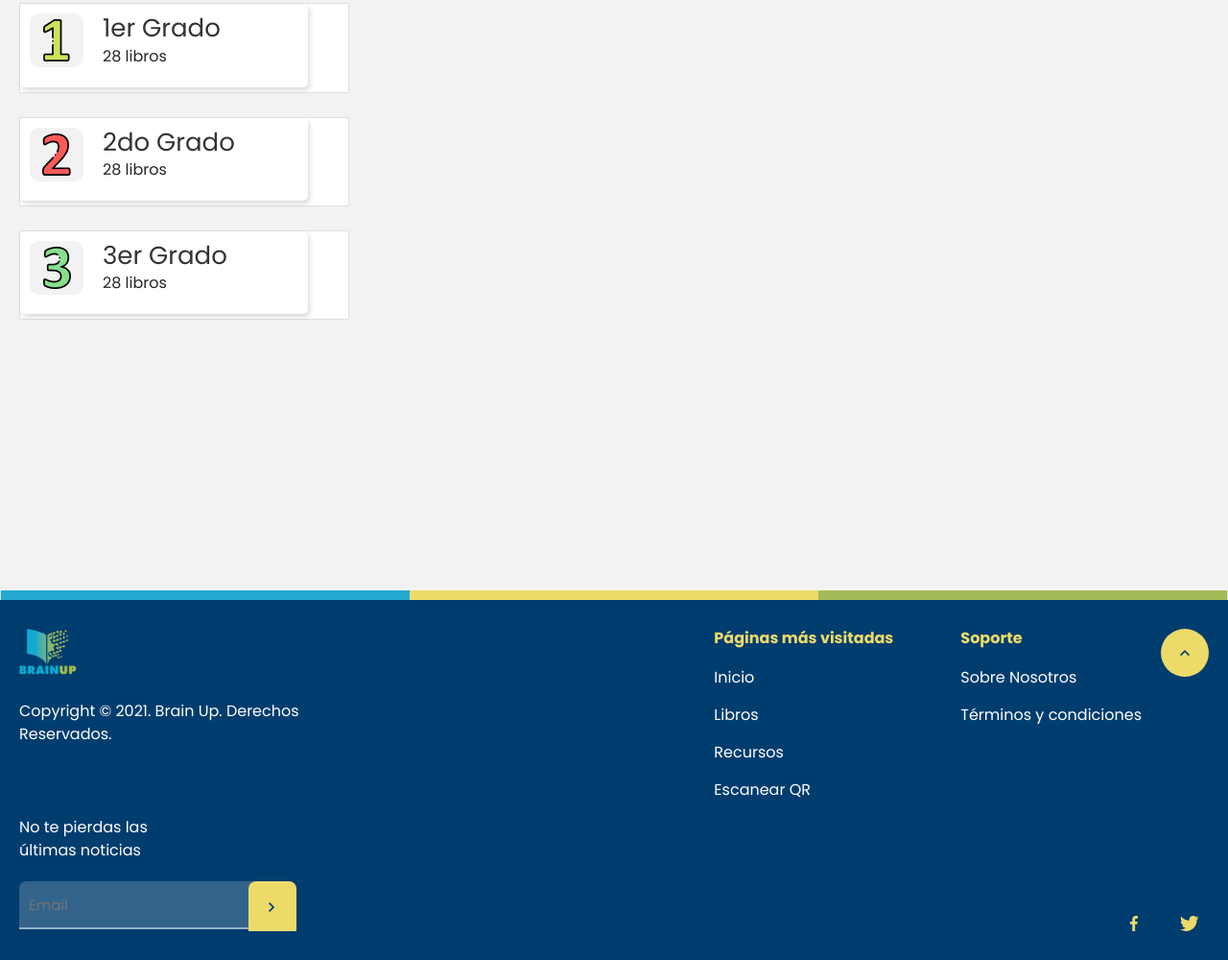
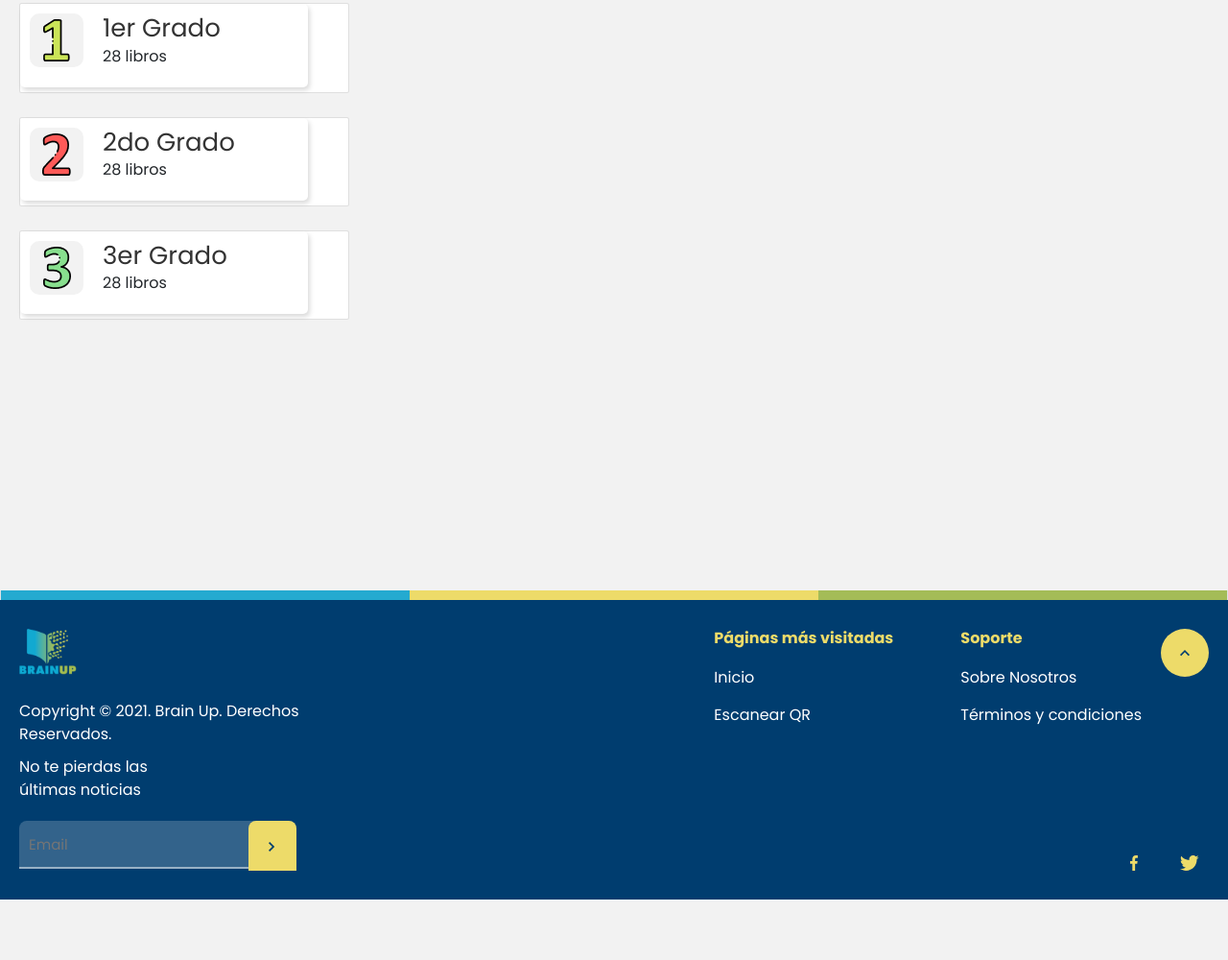
Before and after one commit to eduardogrq/brain-up, a plain HTML site: page index.html in a window 1280 px wide. Shown: the part 185-1185 px from the top of the page at 96% size. After the commit the page ends 1122 px from the top, so only its background shows below. Drawn offline with nearby package versions, Linux system fonts and the light colour scheme; a web font is replaced by a local one.

Commit message:
Se modifican textos en nav

```diff
--- a/index.html
+++ b/index.html
@@ -39,8 +39,8 @@
                 <ul>
                   <li><a href="#">Inicio</a></li>
                   <li><a href="#">Sobre Nosotros</a></li>
-                  <li><a href="#">Libros</a></li>
-                  <li><a href="#">Recursos</a></li>
+                  <!-- <li><a href="#">Libros</a></li>
+                  <li><a href="#">Recursos</a></li> -->
                 </ul>
               </nav>
             <div class="logo">
@@ -635,12 +635,12 @@
                             <li>
                                 <a href="index.html">Inicio</a>
                             </li>
-                            <li>
+                            <!-- <li>
                                 <a href="#">Libros</a>
                             </li>
                             <li>
                                 <a href="#">Recursos</a>
-                            </li>
+                            </li> -->
                             <li>
                                 <a href="#">Escanear QR</a>
                             </li>
```
Also changed, not shown: despliegue-video-2.html (+2 -2 lines), despliegue-video.html (+2 -2 lines), libro-escaneado.html (+4 -4 lines).
